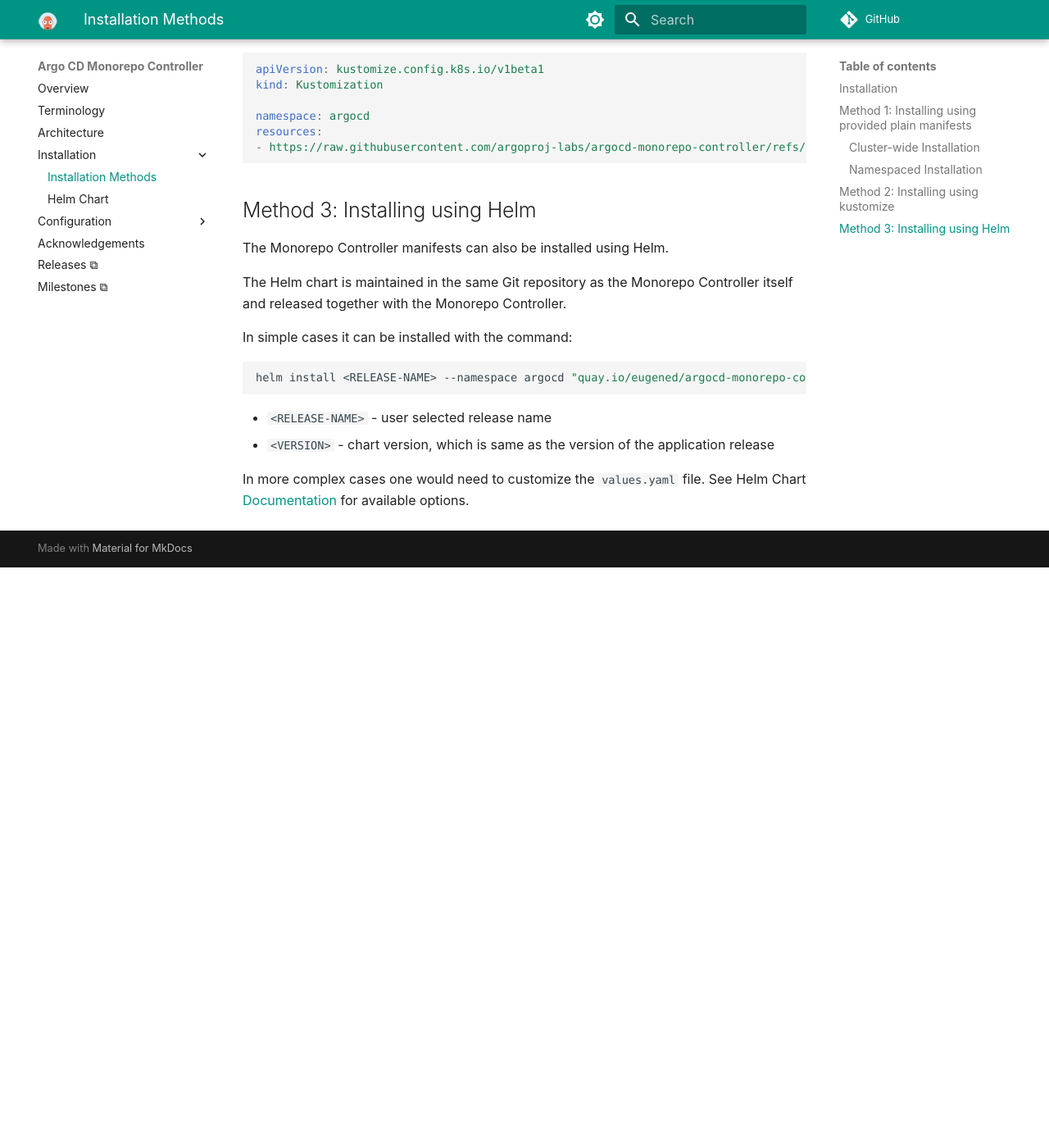
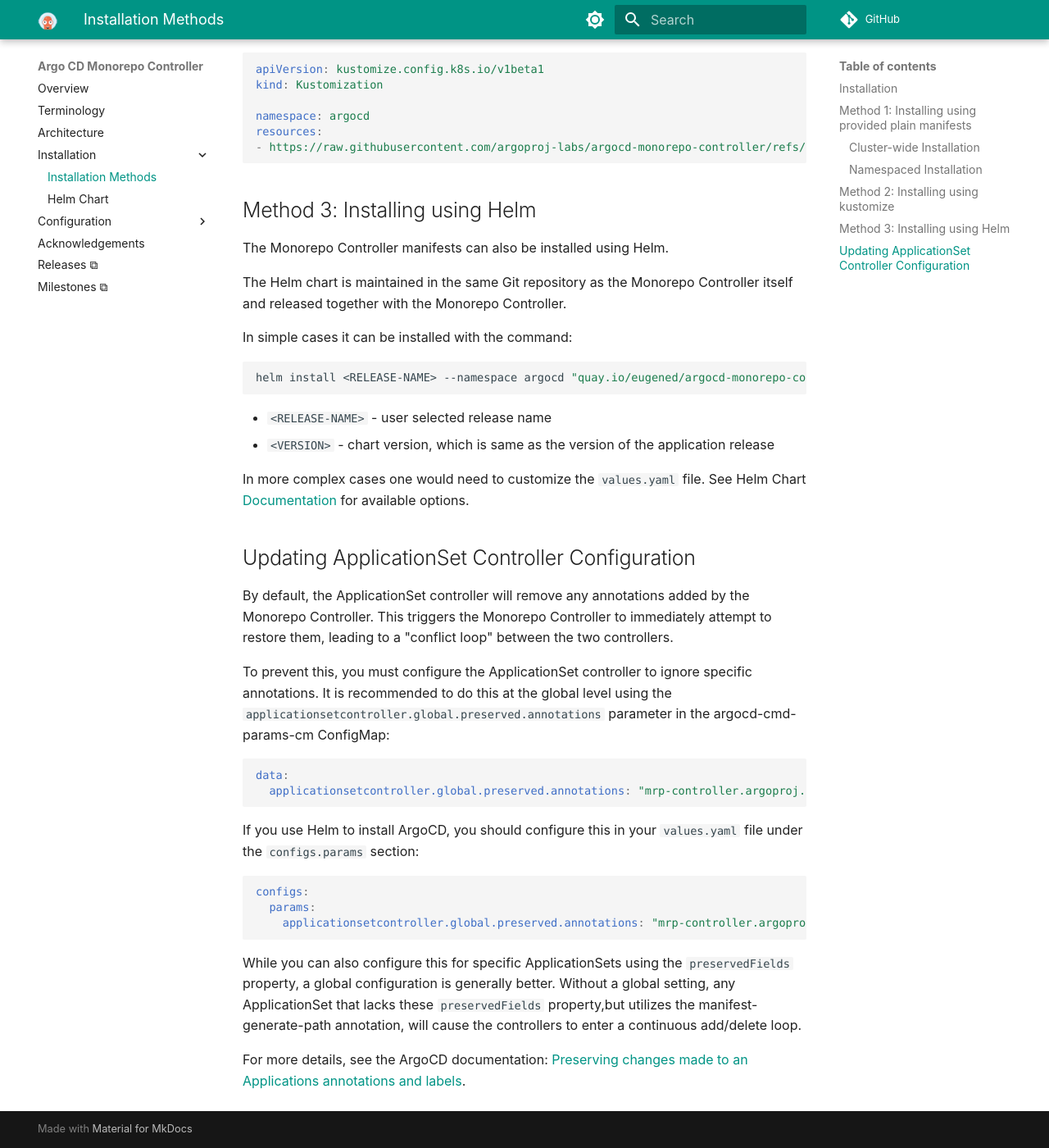
Before and after one commit to dudinea/argocd-monorepo-controller, an MkDocs documentation site: the page built from docs/install.md, in a window 1280 px wide and 1400 px high, scrolled down 1193 px. Shown: the whole window at 82% size. Built offline with MkDocs 1.6.1 and Material for MkDocs 9.7.7, drawn with Linux system fonts in a browser that asks for light colours; comment, search, counter and statistics services are not loaded; before the commit the page ends 1885 px from its top, so only the background shows below that.

Commit message:
docs: How to configure AppSet controller  to ignore mrp annotations
Signed-off-by: Eugene Doudine <eugene.doudine@octopus.com>

````diff
--- a/docs/install.md
+++ b/docs/install.md
@@ -78,3 +78,40 @@
 
 In more complex cases one would need to customize the `values.yaml` file.
 See Helm Chart [Documentation](helm.md) for available options.
+
+
+## Updating ApplicationSet Controller Configuration
+
+By default, the ApplicationSet controller will remove any annotations
+added by the Monorepo Controller. This triggers the Monorepo
+Controller to immediately attempt to restore them, leading to a
+"conflict loop" between the two controllers.
+
+To prevent this, you must configure the ApplicationSet controller to
+ignore specific annotations. It is recommended to do this at the
+global level using the
+`applicationsetcontroller.global.preserved.annotations` parameter in
+the argocd-cmd-params-cm ConfigMap:
+
+```yaml
+data:
+  applicationsetcontroller.global.preserved.annotations: "mrp-controller.argoproj.io/change-revision,mrp-controller.argoproj.io/change-revisions,mrp-controller.argoproj.io/git-revision,mrp-controller.argoproj.io/git-revisions"
+```
+
+If you use Helm to install ArgoCD, you should configure this in your `values.yaml` file under the `configs.params` section:
+
+```yaml
+configs:
+  params:
+    applicationsetcontroller.global.preserved.annotations: "mrp-controller.argoproj.io/change-revision,mrp-controller.argoproj.io/change-revisions,mrp-controller.argoproj.io/git-revision,mrp-controller.argoproj.io/git-revisions"
+```
+
+While you can also configure this for specific ApplicationSets using
+the `preservedFields` property, a global configuration is generally
+better. Without a global setting, any ApplicationSet that lacks these
+`preservedFields` property,but utilizes the manifest-generate-path
+annotation, will cause the controllers to enter a continuous add/delete
+loop.
+
+
+For more details, see the ArgoCD documentation: [Preserving changes made to an Applications annotations and labels](https://argo-cd.readthedocs.io/en/stable/operator-manual/applicationset/Controlling-Resource-Modification/#preserving-changes-made-to-an-applications-annotations-and-labels).
````
